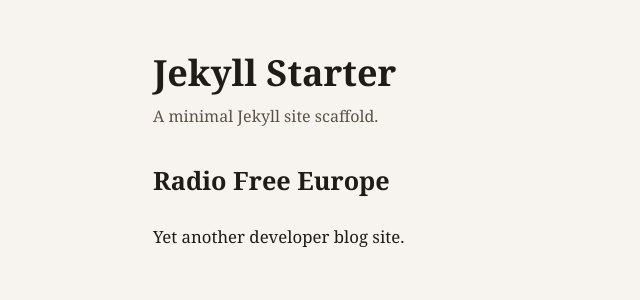
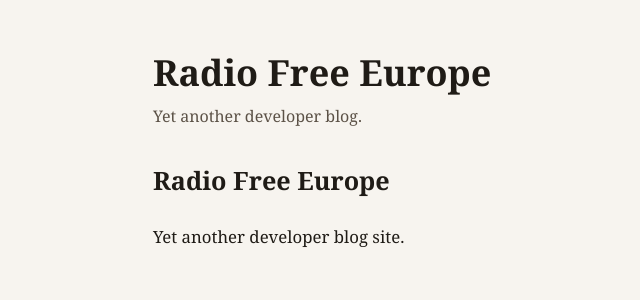
Before and after one commit to mikeh74/rfe, a Jekyll site: the page built from index.md, in a window 1280 px wide. Shown: the top 300 px of the page, without its empty margins (131-771 px from the left). Built offline with Jekyll 4.4.1, drawn with Linux system fonts in a browser that asks for light colours.

Commit message:
Updating site details

```diff
--- a/_config.yml
+++ b/_config.yml
@@ -1,5 +1,5 @@
-title: "Jekyll Starter"
-description: "A minimal Jekyll site scaffold."
+title: "Radio Free Europe"
+description: "Yet another developer blog."
 baseurl: ""
 url: ""
 
```
